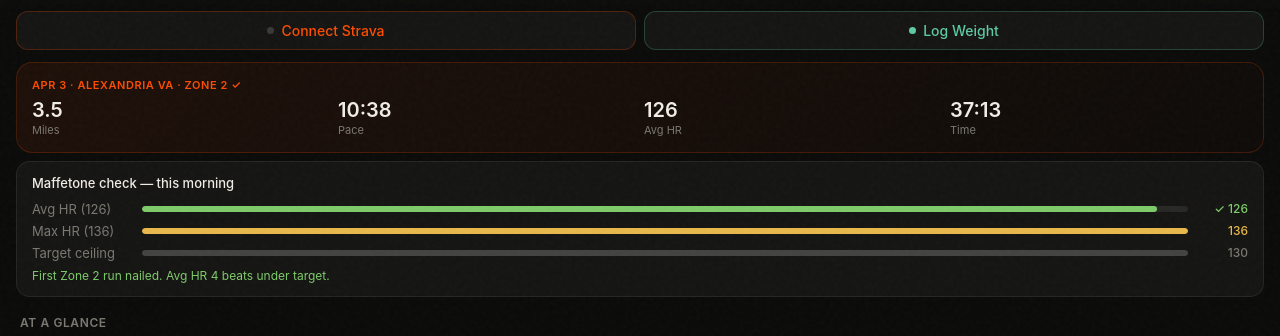
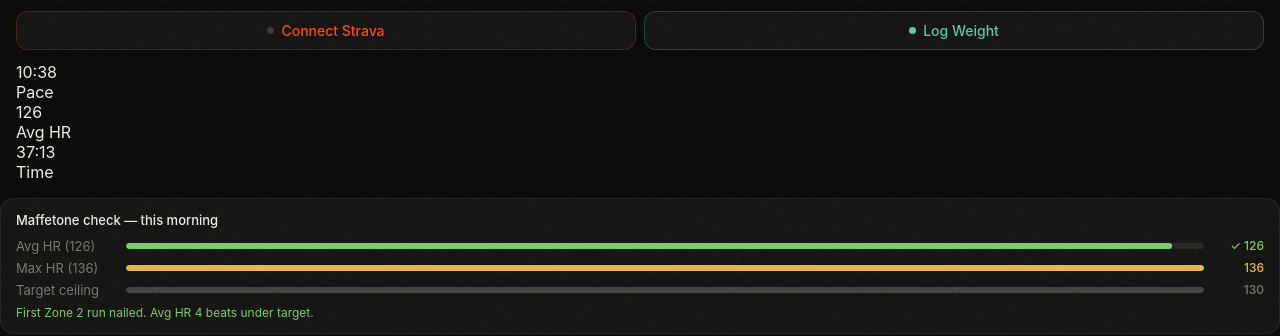
Before and after one commit to nhubartt/nathan, a plain HTML site: page index.html in a window 1280 px wide. Shown: the part 105-441 px from the top of the page. Drawn offline with nearby package versions, Linux system fonts and the light colour scheme.

Commit message:
Update index.html

```diff
--- a/index.html
+++ b/index.html
@@ -283,11 +283,6 @@ body::before {
 .dot-teal { background: var(--teal); }
 .dot-off { background: var(--dim); }
 
-.today-run { background: linear-gradient(135deg, rgba(252,76,2,0.08), rgba(252,76,2,0.02)); border: 1px solid rgba(252,76,2,0.2); border-radius: 16px; padding: 15px; margin-bottom: 8px; }
-.today-run-label { font-family: -apple-system, 'Helvetica Neue', Arial, sans-serif; font-size: 11px; font-weight: 600; color: var(--strava); letter-spacing: 0.05em; text-transform: uppercase; margin-bottom: 8px; }
-.trs { display: grid; grid-template-columns: repeat(4,1fr); gap: 8px; }
-.trs-val { font-family: -apple-system, 'Helvetica Neue', Arial, sans-serif; font-weight: 600; font-size: 20px; color: var(--text); line-height: 1; }
-.trs-lbl { font-size: 11px; color: var(--muted); margin-top: 3px; font-family: -apple-system, 'Helvetica Neue', Arial, sans-serif; }
 
 .maff-card { background: var(--surface); border: 1px solid var(--border); border-radius: 14px; padding: 13px 15px; margin-bottom: 8px; }
 .maff-title { font-size: 13px; font-weight: 500; margin-bottom: 10px; }
@@ -383,10 +378,6 @@ canvas { width: 100% !important; }
   </div>
 
   <div class="panel-body">
-    <div class="today-run">
-      <div class="today-run-label">Apr 3 · Alexandria VA · Zone 2 ✓</div>
-      <div class="trs">
-        <div><div class="trs-val">3.5</div><div class="trs-lbl">Miles</div></div>
         <div><div class="trs-val">10:38</div><div class="trs-lbl">Pace</div></div>
         <div><div class="trs-val">126</div><div class="trs-lbl">Avg HR</div></div>
         <div><div class="trs-val">37:13</div><div class="trs-lbl">Time</div></div>
```
